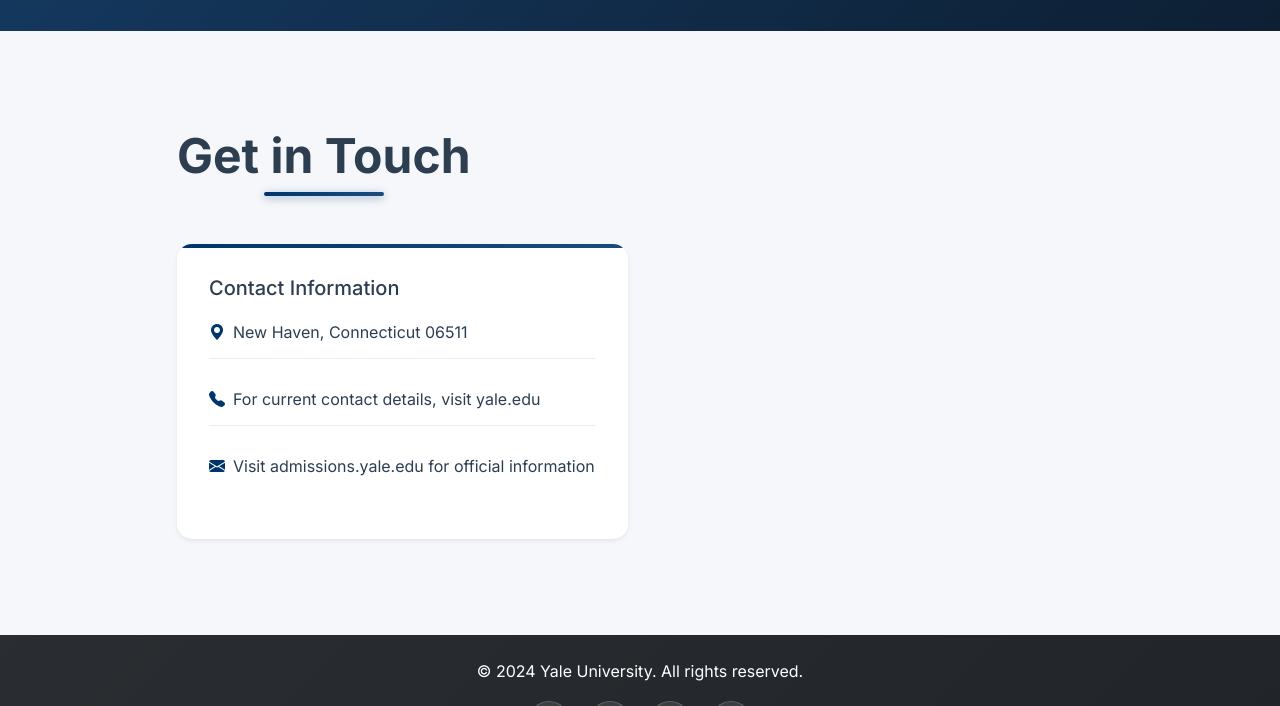
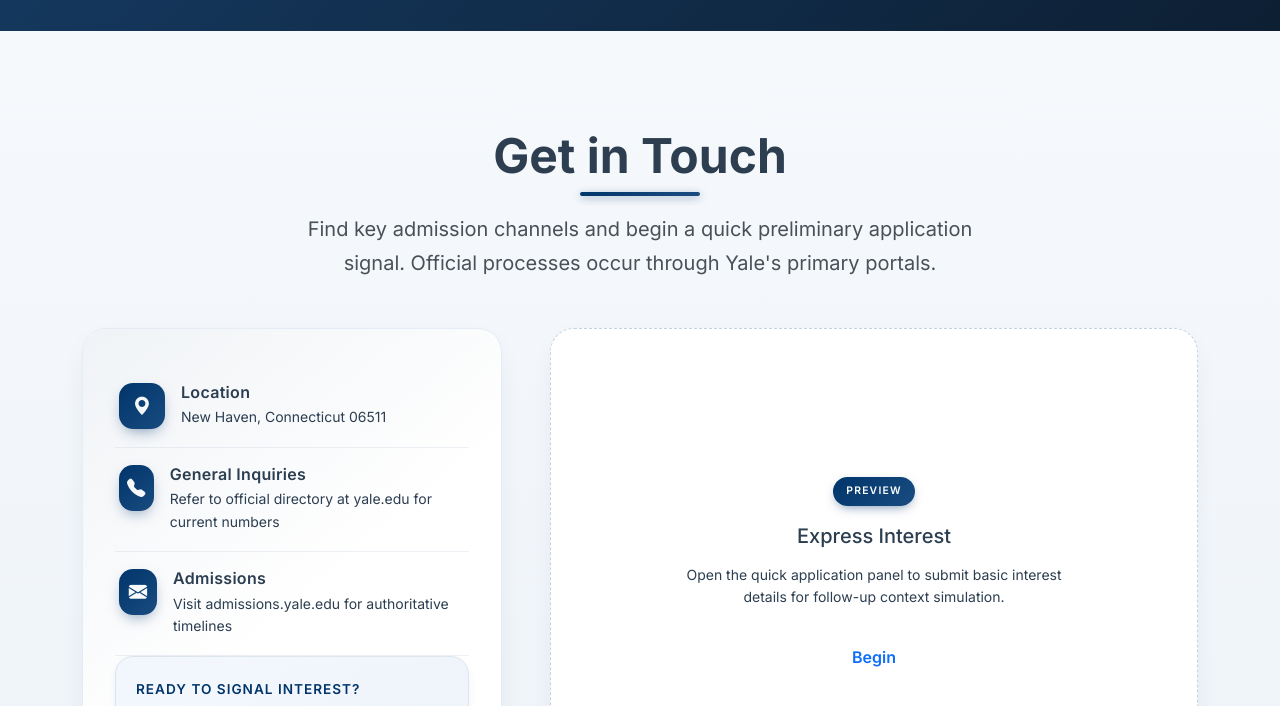
Before and after one commit to ethanchang13/College-Recruitment, a plain HTML site: page index.html in a window 1280 px wide. Shown: the part 5170-5876 px from the top of the page. Drawn offline with nearby package versions, Linux system fonts and the light colour scheme; animation ran at ten frames a second.

Commit message:
restyle contact section

```diff
--- a/index.html
+++ b/index.html
@@ -410,40 +410,54 @@
         </div>
     </section>
 
-    <section id="contact" class="section">
+    <section id="contact" class="section section-alt">
         <div class="container">
-            <div class="row">
-                <div class="col-lg-10 mx-auto">
-                    <h2 class="display-5 fw-bold text-center mb-5 section-title-decor">Get in Touch</h2>
-                    <div class="row g-4 align-items-stretch">
-                        <div class="col-lg-6">
-                            <div class="contact-info">
-                                <h5>Contact Information</h5>
-                                <div class="contact-item mb-3">
-                                    <i class="bi bi-geo-alt-fill text-primary me-2"></i>
-                                    <span>New Haven, Connecticut 06511</span>
+            <div class="section-head text-center mx-auto mb-5">
+                <h2 class="display-5 fw-bold mb-3 section-title-decor">Get in Touch</h2>
+                <p class="lead section-text max-w-2">Find key admission channels and begin a quick preliminary
+                    application signal. Official processes occur through Yale's primary portals.</p>
             </div>
-                                <div class="contact-item mb-3">
-                                    <i class="bi bi-telephone-fill text-primary me-2"></i>
-                                    <span>For current contact details, visit yale.edu</span>
-                                </div>
-                                <div class="contact-item mb-3">
-                                    <i class="bi bi-envelope-fill text-primary me-2"></i>
-                                    <span>Visit admissions.yale.edu for official information</span>
+            <div class="contact-grid">
+                <div class="contact-panel">
+                    <div class="contact-block">
+                        <div class="icon"><i class="bi bi-geo-alt-fill"></i></div>
+                        <div class="body">
+                            <h6>Location</h6>
+                            <p class="small mb-0">New Haven, Connecticut 06511</p>
                         </div>
                     </div>
+                    <div class="contact-block">
+                        <div class="icon"><i class="bi bi-telephone-fill"></i></div>
+                        <div class="body">
+                            <h6>General Inquiries</h6>
+                            <p class="small mb-0">Refer to official directory at yale.edu for current numbers</p>
                         </div>
-                        <div class="col-lg-6">
-                            <div id="application-form" class="application-form" style="display: none;">
-                                <h5>Quick Application</h5>
+                    </div>
+                    <div class="contact-block">
+                        <div class="icon"><i class="bi bi-envelope-fill"></i></div>
+                        <div class="body">
+                            <h6>Admissions</h6>
+                            <p class="small mb-0">Visit admissions.yale.edu for authoritative timelines</p>
+                        </div>
+                    </div>
+                    <div class="contact-cta">
+                        <div class="cta-text">Ready to signal interest?</div>
+                        <button class="btn btn-primary w-100" onclick="toggleApplicationForm()">Open Quick
+                            Application</button>
+                    </div>
+                </div>
+                <div class="form-panel">
+                    <div id="application-form" class="application-form" style="display:none;">
+                        <h5 class="mb-3">Quick Application</h5>
                         <form>
-                                    <div class="mb-3">
+                            <div class="row g-3">
+                                <div class="col-12">
                                     <input type="text" class="form-control" placeholder="Full Name" required>
                                 </div>
-                                    <div class="mb-3">
+                                <div class="col-12">
                                     <input type="email" class="form-control" placeholder="Email Address" required>
                                 </div>
-                                    <div class="mb-3">
+                                <div class="col-12">
                                     <select class="form-select" required>
                                         <option value="">Select School</option>
                                         <option value="college">Yale College</option>
@@ -451,9 +465,20 @@
                                         <option value="management">Yale School of Management</option>
                                     </select>
                                 </div>
+                                <div class="col-12">
                                     <button type="submit" class="btn btn-primary w-100">Submit Application</button>
+                                </div>
+                            </div>
                         </form>
                     </div>
+                    <div class="application-placeholder" id="application-placeholder">
+                        <div class="placeholder-inner">
+                            <div class="placeholder-badge">Preview</div>
+                            <h5 class="mb-3">Express Interest</h5>
+                            <p class="small mb-4">Open the quick application panel to submit basic interest details for
+                                follow-up context simulation.</p>
+                            <button class="btn btn-outline-primary w-100"
+                                onclick="toggleApplicationForm()">Begin</button>
                         </div>
                     </div>
                 </div>
--- a/script.js
+++ b/script.js
@@ -87,6 +87,7 @@ function showPrograms() {
 function toggleApplicationForm() {
   const form = document.getElementById("application-form");
   const contactSection = document.querySelector("#contact");
+  const placeholder = document.getElementById("application-placeholder");
 
   const offsetTop = contactSection.offsetTop - 80;
   window.scrollTo({
@@ -95,24 +96,33 @@ function toggleApplicationForm() {
   });
 
   setTimeout(() => {
-    if (form.style.display === "none" || form.style.display === "") {
+    const opening = form.style.display === "none" || form.style.display === "";
+    if (opening) {
+      if (placeholder) placeholder.style.display = "none";
       form.style.display = "block";
       form.classList.add("show");
       form.style.opacity = "0";
-      form.style.transform = "translateY(20px)";
-
+      form.style.transform = "translateY(24px) scale(.98)";
       setTimeout(() => {
-        form.style.transition = "all 0.5s ease";
+        form.style.transition = "all 0.55s cubic-bezier(.16,.8,.3,1)";
         form.style.opacity = "1";
-        form.style.transform = "translateY(0)";
-      }, 100);
+        form.style.transform = "translateY(0) scale(1)";
+      }, 40);
     } else {
       form.style.opacity = "0";
-      form.style.transform = "translateY(20px)";
+      form.style.transform = "translateY(18px) scale(.98)";
       setTimeout(() => {
         form.style.display = "none";
         form.classList.remove("show");
-      }, 500);
+        if (placeholder) {
+          placeholder.style.display = "flex";
+          placeholder.style.opacity = "0";
+          setTimeout(() => {
+            placeholder.style.transition = "opacity .4s ease";
+            placeholder.style.opacity = "1";
+          }, 30);
+        }
+      }, 450);
     }
   }, 800);
 }
--- a/style.css
+++ b/style.css
@@ -556,6 +556,192 @@ body {
   border-top-right-radius: 14px;
 }
 
+.contact-grid {
+  display: grid;
+  grid-template-columns: 420px 1fr;
+  gap: 3rem;
+  align-items: stretch;
+}
+
+.contact-panel {
+  background: #ffffff;
+  border: 1px solid #e5ecf3;
+  border-radius: 24px;
+  padding: 2.25rem 2rem 2.5rem;
+  box-shadow: 0 10px 30px -12px rgba(0, 53, 107, .15);
+  position: relative;
+  display: flex;
+  flex-direction: column;
+}
+
+.contact-panel::after {
+  content: "";
+  position: absolute;
+  inset: 0;
+  border-radius: 24px;
+  background: linear-gradient(140deg, rgba(0, 53, 107, .06), rgba(0, 53, 107, 0) 55%);
+  pointer-events: none;
+}
+
+.contact-block {
+  display: flex;
+  gap: 1rem;
+  padding: 1.1rem 1rem 1.1rem 0.25rem;
+  border-bottom: 1px solid #eef2f6;
+}
+
+.contact-block:last-of-type {
+  border-bottom: none;
+}
+
+.contact-block .icon {
+  width: 46px;
+  height: 46px;
+  border-radius: 14px;
+  background: linear-gradient(135deg, #00356b, #1a4c80);
+  color: #fff;
+  display: flex;
+  align-items: center;
+  justify-content: center;
+  font-size: 1.15rem;
+  box-shadow: 0 6px 16px -6px rgba(0, 53, 107, .6);
+}
+
+.contact-block h6 {
+  font-weight: 600;
+  margin-bottom: .25rem;
+  letter-spacing: .3px;
+}
+
+.contact-cta {
+  margin-top: auto;
+  background: linear-gradient(135deg, #f5f9ff, #eef3f9);
+  border: 1px solid #dde6ef;
+  padding: 1.4rem 1.25rem 1.6rem;
+  border-radius: 18px;
+  box-shadow: 0 4px 14px -6px rgba(0, 53, 107, .18);
+}
+
+.contact-cta .cta-text {
+  font-size: .85rem;
+  font-weight: 600;
+  letter-spacing: 1px;
+  text-transform: uppercase;
+  color: #00356b;
+  margin-bottom: .75rem;
+}
+
+.form-panel {
+  position: relative;
+  min-height: 100%;
+  display: flex;
+}
+
+.form-panel>* {
+  flex: 1;
+}
+
+.application-placeholder {
+  background: #ffffff;
+  border: 1px dashed #c2d4e4;
+  border-radius: 24px;
+  padding: 2.75rem 2.25rem;
+  display: flex;
+  align-items: center;
+  justify-content: center;
+  text-align: center;
+  box-shadow: 0 8px 28px -10px rgba(0, 53, 107, .12);
+  transition: all .4s ease;
+}
+
+.application-placeholder:hover {
+  border-color: #00356b;
+  box-shadow: 0 14px 40px -12px rgba(0, 53, 107, .28);
+}
+
+.placeholder-inner {
+  max-width: 380px;
+}
+
+.placeholder-badge {
+  display: inline-block;
+  background: linear-gradient(135deg, #00356b, #1a4c80);
+  color: #fff;
+  font-size: .65rem;
+  letter-spacing: 1.2px;
+  padding: .4rem .85rem;
+  border-radius: 30px;
+  font-weight: 600;
+  text-transform: uppercase;
+  margin-bottom: 1.1rem;
+  box-shadow: 0 4px 12px -4px rgba(0, 53, 107, .6);
+}
+
+.application-form {
+  border-radius: 24px;
+  padding: 2.5rem 2.25rem 2.75rem;
+  box-shadow: 0 12px 34px -14px rgba(0, 53, 107, .28);
+  border: 1px solid #dbe4ec;
+  background: linear-gradient(135deg, #ffffff, #f5f9fc);
+}
+
+.application-form h5 {
+  font-weight: 600;
+  letter-spacing: .4px;
+}
+
+@media (max-width: 1200px) {
+  .contact-grid {
+    grid-template-columns: 360px 1fr;
+    gap: 2.25rem;
+  }
+}
+
+@media (max-width: 992px) {
+  .contact-grid {
+    grid-template-columns: 100%;
+  }
+
+  .contact-panel {
+    flex-direction: row;
+    flex-wrap: wrap;
+    padding: 1.75rem 1.5rem 1.75rem;
+  }
+
+  .contact-block {
+    width: 50%;
+    padding-right: .5rem;
+  }
+
+  .contact-block:nth-of-type(3) {
+    border-bottom: none;
+  }
+
+  .contact-cta {
+    width: 100%;
+    margin-top: 1.25rem;
+  }
+
+  .form-panel {
+    margin-top: 2rem;
+  }
+}
+
+@media (max-width: 640px) {
+  .contact-panel {
+    flex-direction: column;
+  }
+
+  .contact-block {
+    width: 100%;
+  }
+
+  .application-placeholder,
+  .application-form {
+    padding: 2rem 1.5rem 2.25rem;
+  }
+}
+
 .price-display span.h2 {
   font-size: 2.6rem;
 }
```
Lines whose indentation alone changed are shown as unchanged.
